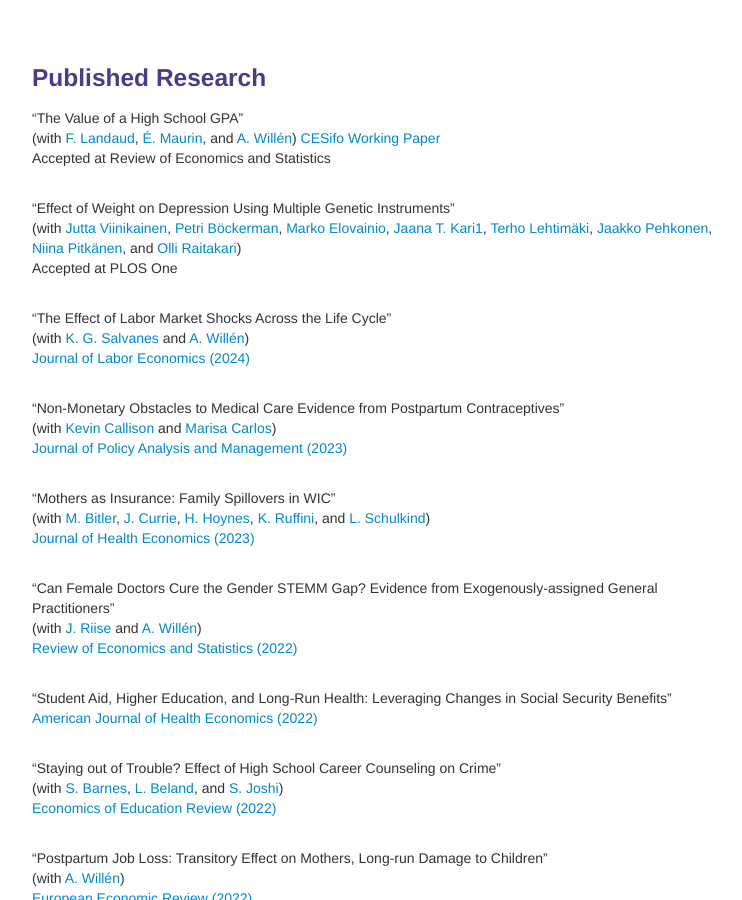
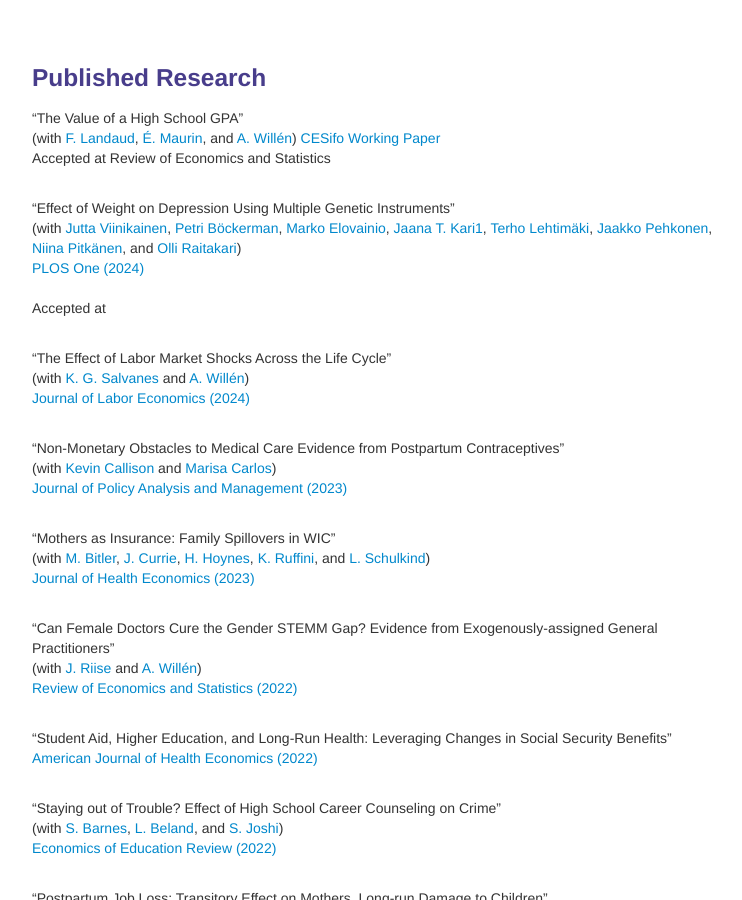
Before and after one commit to bjwillage/bjwillage.github.io, a Jekyll site: the page built from pages/research.md, in a window 1280 px wide and 900 px high, scrolled down 484 px. Shown: the whole window, without its empty margins (258-1000 px from the left). Built offline with Jekyll 4.4.1, drawn with Linux system fonts in a browser that asks for light colours.

Commit message:
Update research.md

```diff
--- a/pages/research.md
+++ b/pages/research.md
@@ -41,7 +41,8 @@ Accepted at Review of Economics and Statistics
 
 "Effect of Weight on Depression Using Multiple Genetic Instruments"<br>
 (with [Jutta Viinikainen](https://www.jyu.fi/fi/henkilot/jutta-viinikainen), [Petri Böckerman](https://www.petribockerman.fi/), [Marko Elovainio](https://researchportal.helsinki.fi/en/persons/marko-elovainio), [Jaana T. Kari1](https://www.jyu.fi/fi/henkilot/jaana-kari), [Terho Lehtimäki](https://www.tuni.fi/en/terho-lehtimaki), [Jaakko Pehkonen](https://www.jyu.fi/fi/henkilot/jaakko-pehkonen), [Niina Pitkänen](https://www.utu.fi/en/people/niina-pitkanen?sort_by=field_publication_date_value&page=5), and [Olli Raitakari](https://www.utu.fi/en/people/olli-raitakari))<br>
-Accepted at PLOS One<br><br>
+[PLOS One (2024)](https://journals.plos.org/plosone/article?id=10.1371/journal.pone.0297594)<br><br>
+Accepted at <br><br>
 
 "The Effect of Labor Market Shocks Across the Life Cycle"<br>
 (with [K. G. Salvanes](https://sites.google.com/view/kjellsalvanes/home) and [A. Willén](https://www.alexanderwillen.com/))<br>
```
